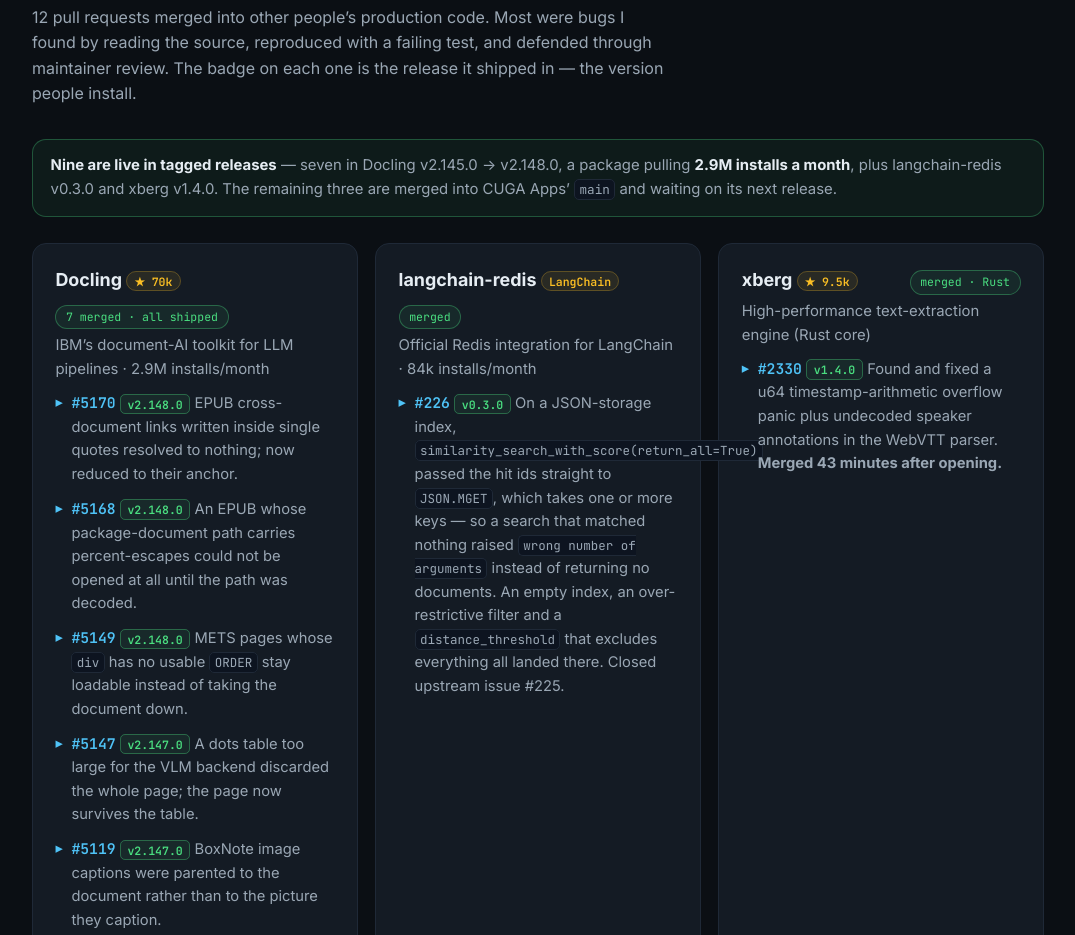
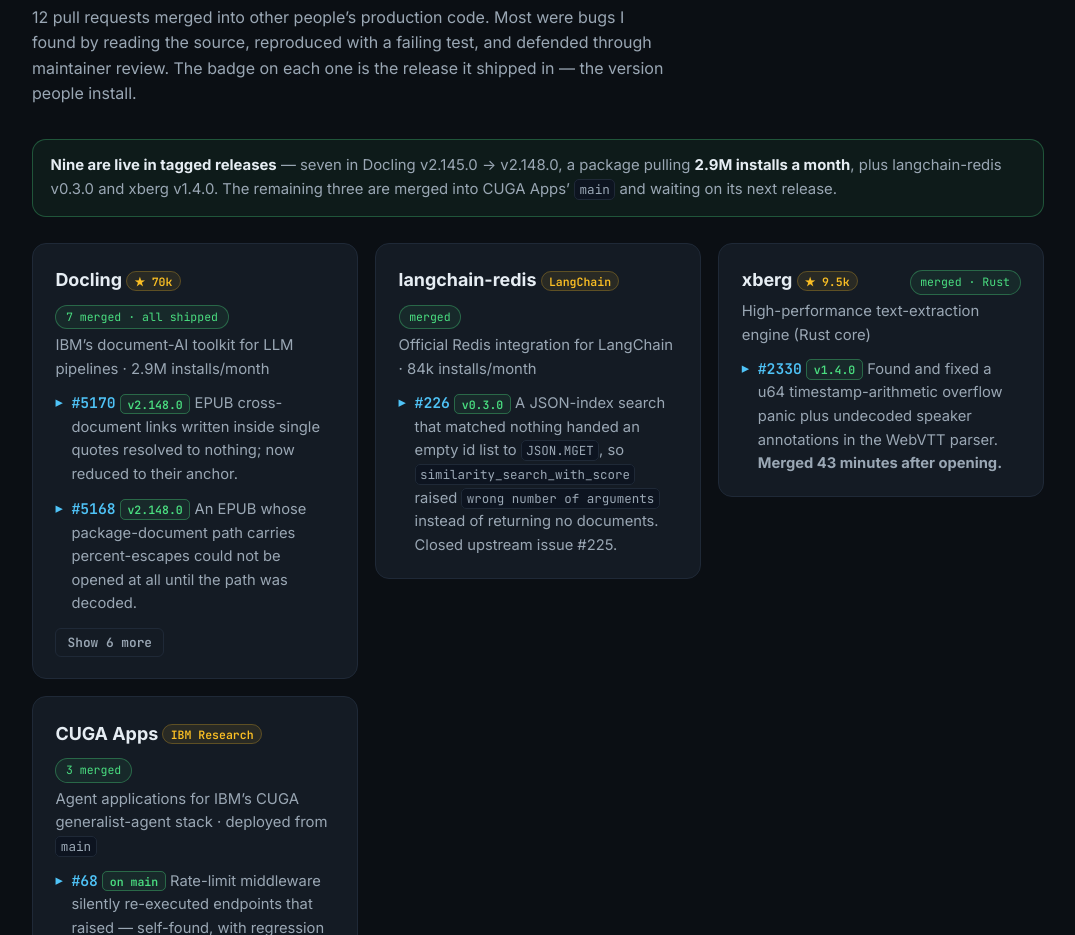
Before and after one commit to Krushil-Dhankecha/krushil-dhankecha.github.io, a plain HTML site: page index.html in a window 1280 px wide. Shown: the part 1185-2120 px from the top of the page, without its empty margins (102-1177 px from the left). Drawn offline with Linux system fonts and the light colour scheme.

Commit message:
Cap long contribution lists behind a show-more toggle (#2)
The Docling card lists eight merged PRs, which made it roughly twice the
height of its row-mates and left the row looking broken. Show the first two
and put the rest behind a button; the full list is still in the HTML, so it
survives with scripting off and stays indexable.

Two layout fixes that came with it: the open-source cards no longer stretch
to the tallest in the row, and long call signatures wrap instead of running
past the card edge. Stretching stays on elsewhere, because the Projects
cards rely on it to line their Source links up along the bottom.

Also trimmed the langchain-redis entry, which was three sentences where the
other cards use one.

```diff
--- a/assets/style.css
+++ b/assets/style.css
@@ -37,6 +37,8 @@ code {
   border: 1px solid var(--card-edge);
   border-radius: 5px;
   padding: 0.08em 0.35em;
+  /* a long call signature must wrap rather than run past the card edge */
+  overflow-wrap: anywhere;
 }
 
 /* ——— nav ——— */
@@ -155,6 +157,10 @@ code {
   grid-template-columns: repeat(auto-fit, minmax(300px, 1fr));
   gap: 1.1rem;
 }
+/* Open-source cards carry lists of wildly different length, so let each one be
+   its own height. Elsewhere the cards stretch, which keeps .card-link aligned
+   along the bottom of a row. */
+#opensource .cards { align-items: start; }
 .card {
   background: var(--card);
   border: 1px solid var(--card-edge);
@@ -195,7 +201,24 @@ code {
 .tag-open { color: var(--accent); border-color: rgba(79, 195, 247, 0.35); background: rgba(79, 195, 247, 0.07); }
 
 .card-list { list-style: none; display: flex; flex-direction: column; gap: 0.65rem; }
-.card-list li { color: var(--text-dim); font-size: 0.92rem; padding-left: 1rem; position: relative; }
+.card-list li { color: var(--text-dim); font-size: 0.92rem; padding-left: 1rem; position: relative; overflow-wrap: anywhere; }
+.card-list li[hidden] { display: none; }
+.card-more {
+  align-self: flex-start;
+  margin-top: 0.15rem;
+  padding: 0.32rem 0.7rem;
+  font-family: var(--mono);
+  font-size: 0.8rem;
+  font-weight: 600;
+  color: var(--text-dim);
+  background: transparent;
+  border: 1px solid var(--card-edge);
+  border-radius: 6px;
+  cursor: pointer;
+  transition: color 0.15s ease, border-color 0.15s ease;
+}
+.card-more:hover,
+.card-more:focus-visible { color: var(--accent); border-color: rgba(79, 195, 247, 0.55); }
 .card-list li::before { content: "▸"; color: var(--accent); position: absolute; left: 0; }
 .card-list a { font-family: var(--mono); font-weight: 600; }
 .muted { opacity: 0.75; }
--- a/index.html
+++ b/index.html
@@ -147,11 +147,9 @@
         <li>
           <a href="https://github.com/langchain-ai/langchain-redis/pull/226" target="_blank" rel="noopener">#226</a>
           <span class="ship">v0.3.0</span>
-          On a JSON-storage index, <code>similarity_search_with_score(return_all=True)</code> passed the
-          hit ids straight to <code>JSON.MGET</code>, which takes one or more keys &mdash; so a search that
-          matched nothing raised <code>wrong number of arguments</code> instead of returning no documents.
-          An empty index, an over-restrictive filter and a <code>distance_threshold</code> that excludes
-          everything all landed there. Closed upstream issue #225.
+          A JSON-index search that matched nothing handed an empty id list to <code>JSON.MGET</code>, so
+          <code>similarity_search_with_score</code> raised <code>wrong number of arguments</code> instead
+          of returning no documents. Closed upstream issue #225.
         </li>
       </ul>
     </article>
@@ -393,6 +391,30 @@
     for (const e of entries) if (e.isIntersecting) { e.target.classList.add('in'); io.unobserve(e.target); }
   }, { threshold: 0.08 });
   document.querySelectorAll('.reveal').forEach(el => io.observe(el));
+
+  // Long contribution lists make one card tower over the rest of its row.
+  // Show the first few and put the remainder behind a toggle. Done in JS so
+  // that with scripting off the full list is still in the page.
+  const SHOWN = 2;
+  // .card-wide spans the whole row, so its height costs nothing — leave it open.
+  document.querySelectorAll('#opensource .card:not(.card-wide) .card-list').forEach(list => {
+    const extra = [...list.children].slice(SHOWN);
+    if (extra.length < 2) return;          // not worth a button to hide one line
+
+    const btn = document.createElement('button');
+    btn.type = 'button';
+    btn.className = 'card-more';
+
+    const setOpen = (open) => {
+      extra.forEach(li => { li.hidden = !open; });
+      btn.textContent = open ? 'Show less' : `Show ${extra.length} more`;
+      btn.setAttribute('aria-expanded', String(open));
+    };
+
+    setOpen(false);
+    btn.addEventListener('click', () => setOpen(btn.getAttribute('aria-expanded') !== 'true'));
+    list.after(btn);
+  });
 </script>
 </body>
 </html>
```
